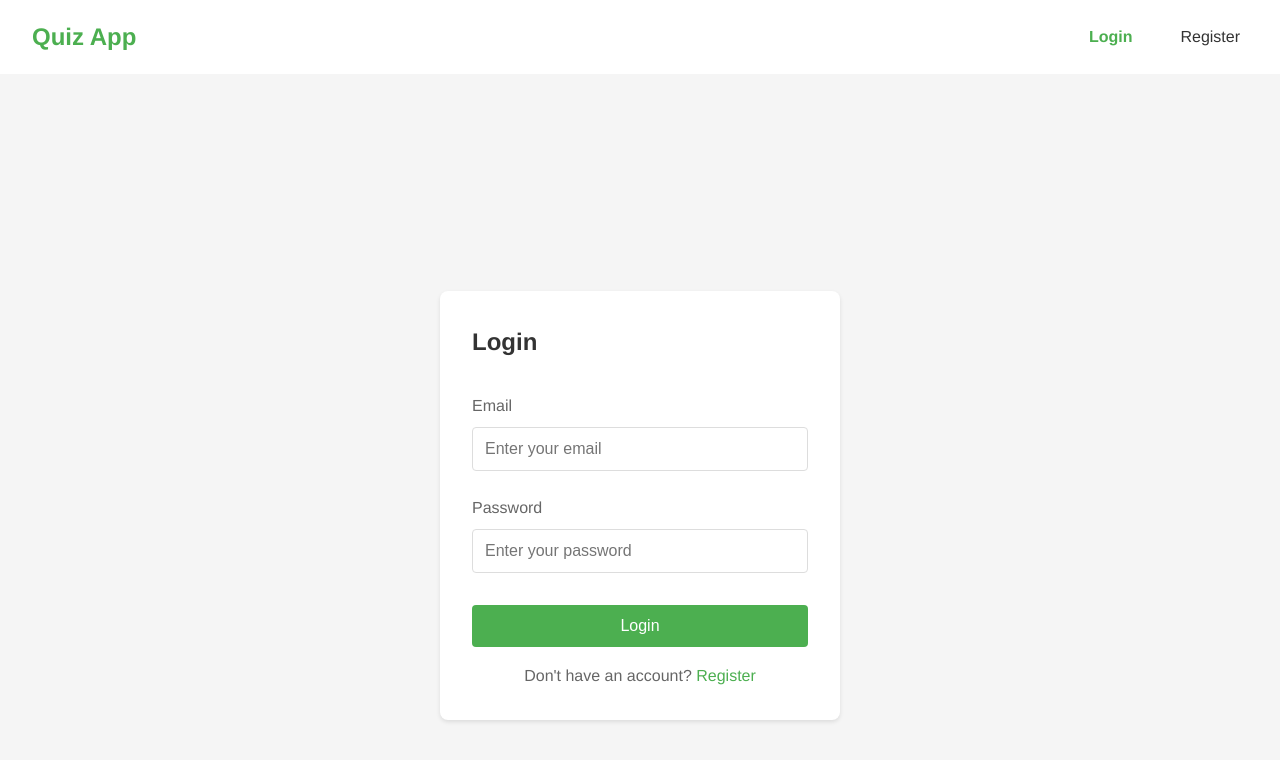
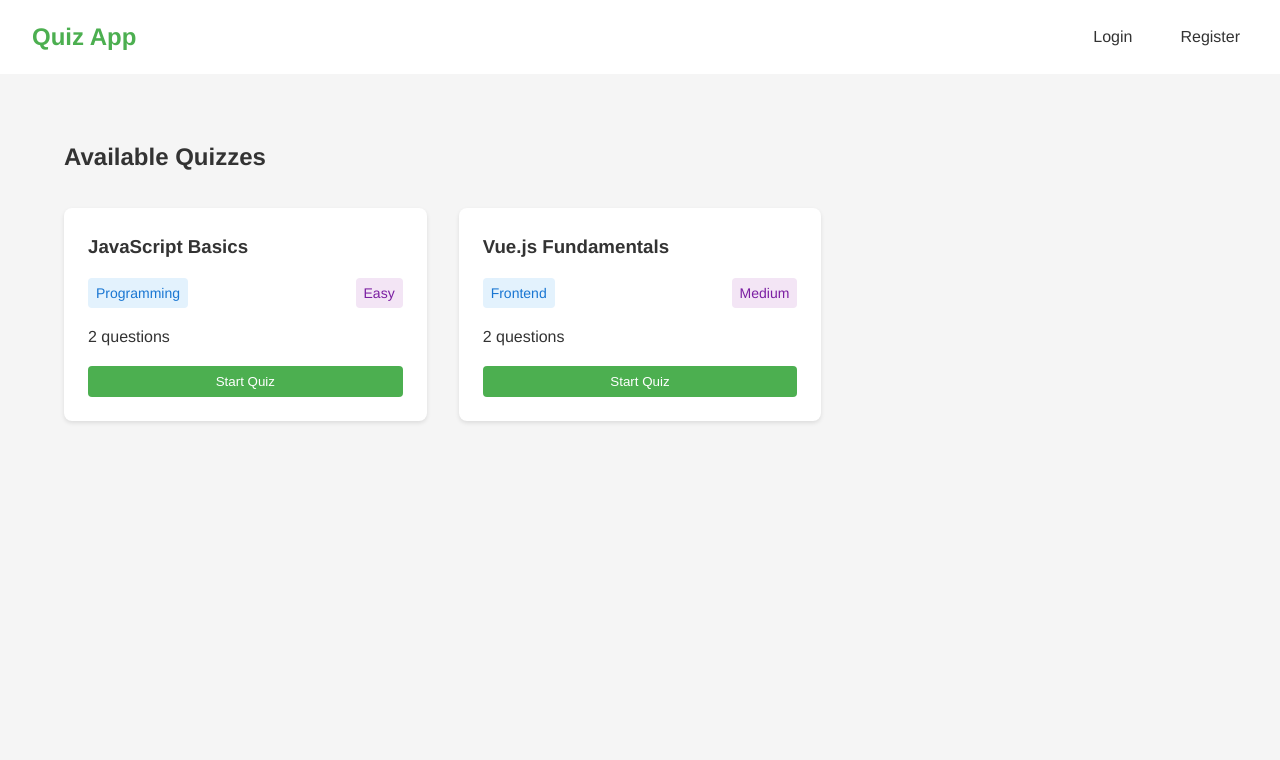
Before and after one commit to GougasseHamza/quizapp, a Vue app: page / in a window 1280 px wide. Before the commit this address led to /login. Shown: the top 760 px of the page. Built offline with nearby package versions, Linux system fonts and the light colour scheme.

Commit message:
test router

```diff
--- a/src/router/index.js
+++ b/src/router/index.js
@@ -14,43 +14,43 @@ const router = createRouter({
       path: '/',
       name: 'home',
       component: HomeView,
-      meta: { requiresAuth: true }
+      //meta: { requiresAuth: true }
     },
     {
       path: '/quiz/:id',
       name: 'quiz',
       component: QuizView,
-      meta: { requiresAuth: true }
+      //meta: { requiresAuth: true }
     },
     {
       path: '/leaderboard',
       name: 'leaderboard',
       component: LeaderboardView,
-      meta: { requiresAuth: true }
+      //meta: { requiresAuth: true }
     },
     {
       path: '/profile',
       name: 'profile',
       component: ProfileView,
-      meta: { requiresAuth: true }
+      //meta: { requiresAuth: true }
     },
     {
       path: '/admin',
       name: 'admin',
       component: AdminView,
-      meta: { requiresAuth: true, requiresAdmin: true }
+      //meta: { requiresAuth: true, requiresAdmin: true }
     },
     {
       path: '/login',
       name: 'login',
       component: LoginView,
-      meta: { requiresGuest: true }
+      //meta: { requiresGuest: true }
     },
     {
       path: '/register',
       name: 'register',
       component: RegisterView,
-      meta: { requiresGuest: true }
+      //meta: { requiresGuest: true }
     }
   ]
 })
```
